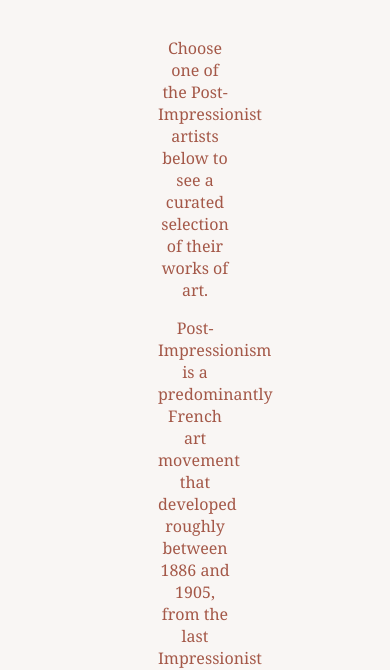
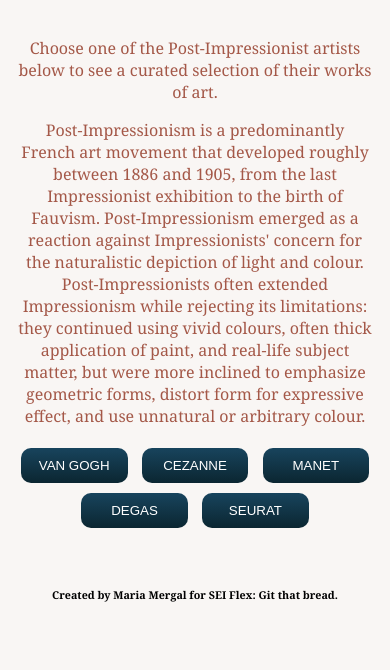
Before and after one commit to mmergal92/Image_Of_The_Day_Project, a plain HTML site: page index.html in a window 390 px wide. Shown: the part 183-853 px from the top of the page. Drawn offline with nearby package versions, Linux system fonts and the light colour scheme; a web font is replaced by a local one.

Commit message:
updated mobile responsiveness for paragraph text

```diff
--- a/css/style.css
+++ b/css/style.css
@@ -22,6 +22,12 @@ p{
     text-align: center;
     padding-right: 150px;
     padding-left: 150px;
+}
+@media screen and (max-width: 600px){
+    p{
+        padding-right: 10px;
+        padding-left: 10px;
+    }
 }
 h5{
     text-decoration: dotted underline;
```
